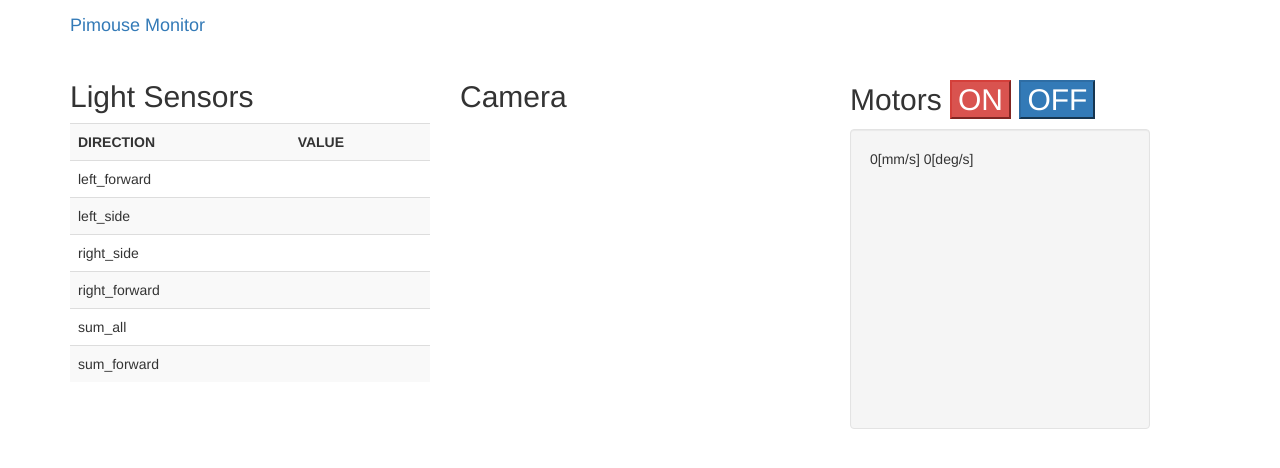
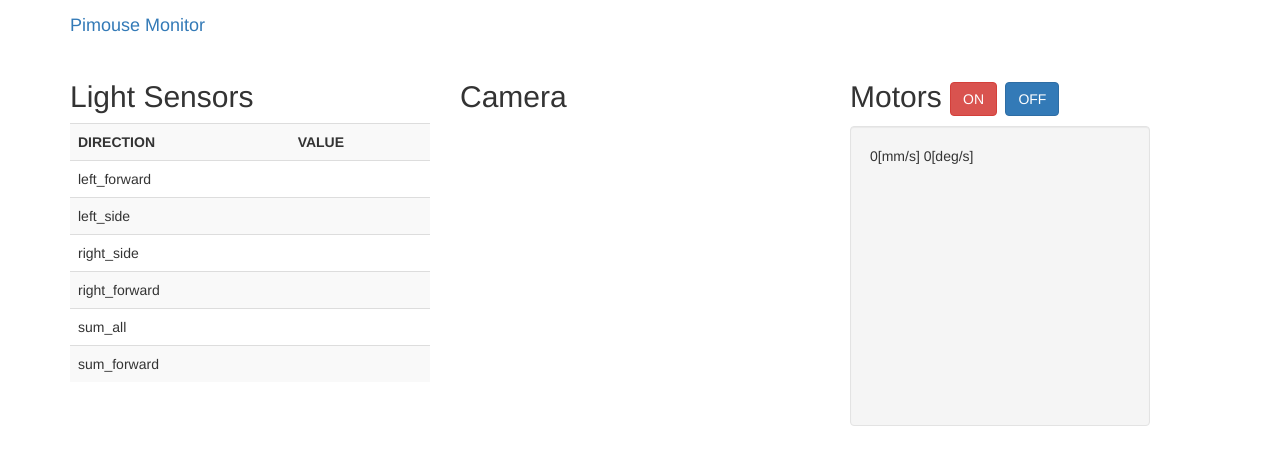
Before and after one commit to kenjiinukai/pimouse_monitor, a plain HTML site: page contents/index5.html in a window 1280 px wide. Drawn offline with nearby package versions, Linux system fonts and the light colour scheme; a script that the page names is missing.

Commit message:
Fix a bug of html file for motors

```diff
--- a/contents/index5.html
+++ b/contents/index5.html
@@ -37,8 +37,8 @@
           <object id="camstream" style="width:300px;height:240px"></object>
         </div>
         <div class="col-md-4">
-          <h2>Motors <button type="button" class="btn-danger" id="motor_on">ON</button>
-           <button type="button" class="btn-primary" id="motor_off">OFF</button></h2>
+          <h2>Motors <button type="button" class="btn btn-danger" id="motor_on">ON</button>
+          <button type="button" class="btn btn-primary" id="motor_off">OFF</button></h2>
           <div id="touchmotion" class="well" style="width:300px;height:300px;cursor:pointer">
             <span id="vel_fw">0</span>[mm/s]&nbsp;<span id="vel_rot">0</span>[deg/s]
           </div>
--- a/contents/main5.js
+++ b/contents/main5.js
@@ -75,6 +75,8 @@ $('#touchmotion').on('click', function(e){
 	$('#vel_rot').html(parseInt(vel_rot));
 });
 
+setInterval(pubMotorValues,100);
+
 // camera
 document.getElementById('camstream').data = 'http://'
 	+ location.hostname
```
Also changed, not shown: 1 other file.
